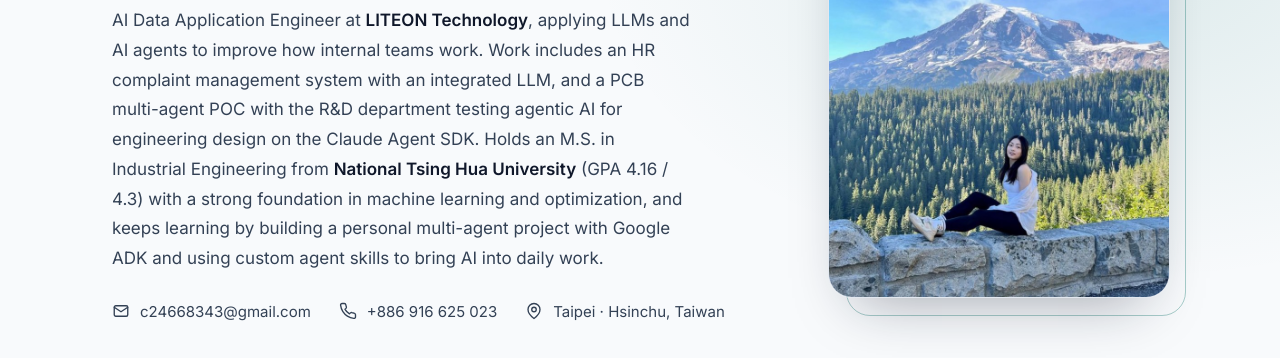
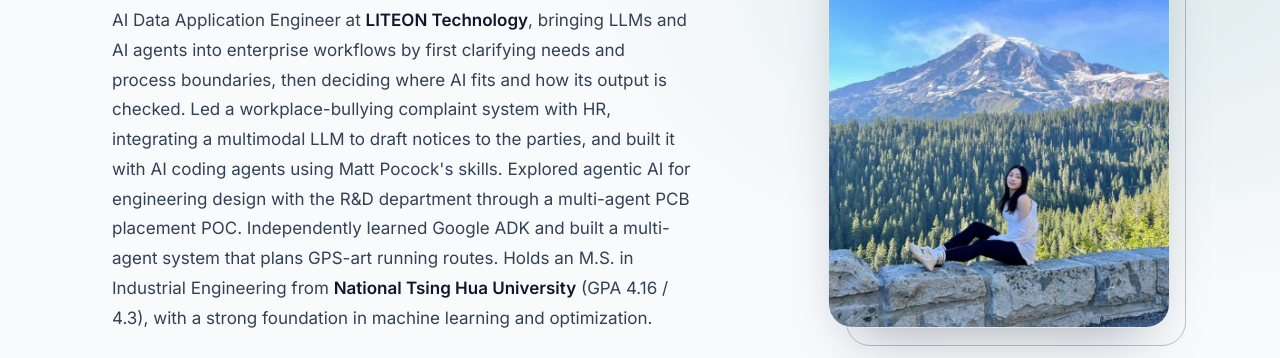
Before and after one commit to c24668343/cynthia-portfolio, a plain HTML site: page index.html in a window 1280 px wide. Shown: the part 288-646 px from the top of the page. Drawn offline with Linux system fonts and the light colour scheme.

Commit message:
Hero summary: align with English résumé summary, in fuller sentences
Co-Authored-By: Claude Opus 5.5 <noreply@anthropic.com>
Claude-Session: https://claude.ai/code/session_01CSUyH4kuLgvrYW327sTSL8

```diff
--- a/index.html
+++ b/index.html
@@ -62,7 +62,7 @@ table{border-collapse:collapse;width:100%}
 <div style="flex: 1 1 400px; min-width: 0; display: flex; flex-direction: column; gap: 28px">
 <span style="align-self: flex-start; font-size: 13px; font-weight: 600; color: #115E59; background: #CCFBF1; border-radius: 999px; padding: 6px 14px">AI Application Engineer</span>
 <h1 style="font-size: clamp(44px, 5.6vw, 72px); line-height: 1.02; font-weight: 700; letter-spacing: -0.035em">Cynthia Pan</h1>
-<p style="font-size: 17px; line-height: 1.75; color: #334155; max-width: 580px">AI Data Application Engineer at <strong style="color: #0F172A; font-weight: 600">LITEON Technology</strong>, applying LLMs and AI agents to improve how internal teams work. Work includes an HR complaint management system with an integrated LLM, and a PCB multi-agent POC with the R&amp;D department testing agentic AI for engineering design on the Claude Agent SDK. Holds an M.S. in Industrial Engineering from <strong style="color: #0F172A; font-weight: 600">National Tsing Hua University</strong> (GPA 4.16 / 4.3) with a strong foundation in machine learning and optimization, and keeps learning by building a personal multi-agent project with Google ADK and using custom agent skills to bring AI into daily work.</p>
+<p style="font-size: 17px; line-height: 1.75; color: #334155; max-width: 580px">AI Data Application Engineer at <strong style="color: #0F172A; font-weight: 600">LITEON Technology</strong>, bringing LLMs and AI agents into enterprise workflows by first clarifying needs and process boundaries, then deciding where AI fits and how its output is checked. Led a workplace-bullying complaint system with HR, integrating a multimodal LLM to draft notices to the parties, and built it with AI coding agents using Matt Pocock&#39;s skills. Explored agentic AI for engineering design with the R&amp;D department through a multi-agent PCB placement POC. Independently learned Google ADK and built a multi-agent system that plans GPS-art running routes. Holds an M.S. in Industrial Engineering from <strong style="color: #0F172A; font-weight: 600">National Tsing Hua University</strong> (GPA 4.16 / 4.3), with a strong foundation in machine learning and optimization.</p>
 <div style="display: flex; flex-wrap: wrap; gap: 12px 28px; font-size: 15px">
 <a href="mailto:c24668343@gmail.com" style="display: inline-flex; align-items: center; gap: 10px; color: #334155">
 <svg width="18" height="18" viewBox="0 0 24 24" fill="none" stroke="currentColor" stroke-width="1.8" stroke-linecap="round" stroke-linejoin="round" aria-hidden="true"><rect x="3" y="5" width="18" height="14" rx="2"></rect><path d="m3 7 9 6 9-6"></path></svg>c24668343@gmail.com</a>
```
Also changed, not shown: preview.html (+1 -1 lines).
